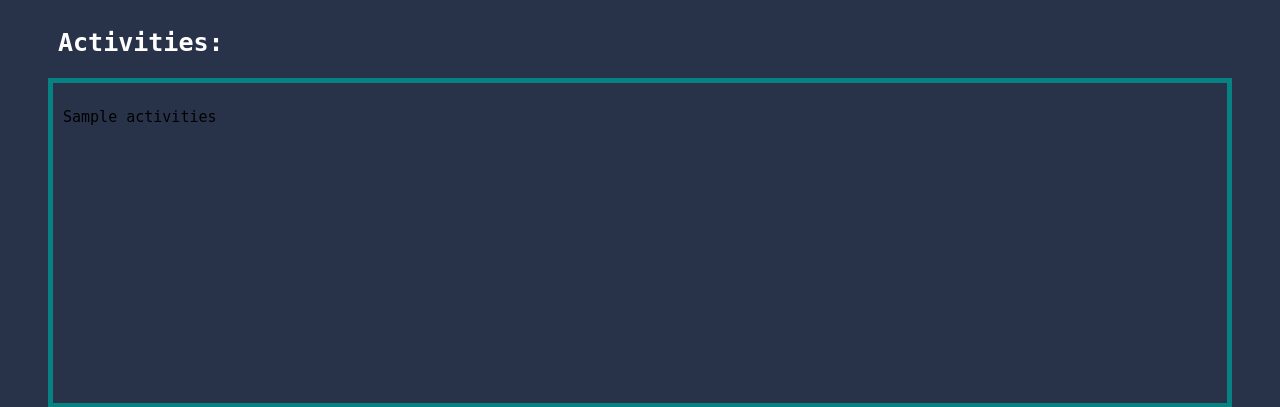
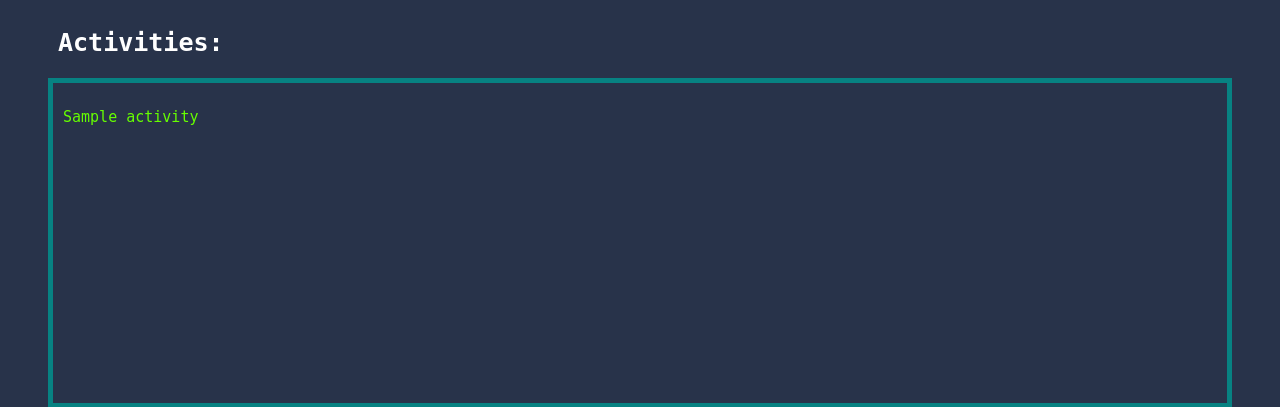
Before and after one commit to ninvilla/django_ninja_gold, a Django app: template game_app/templates/index.html in a window 1280 px wide. Shown: the part 621-1028 px from the top of the page. Run offline with Django 3.2, Linux system fonts and the light colour scheme; the template is opened without the code that fills it: most values are stand-ins (such as "Sample title", 1, 10 or a date in 2020).

Commit message:
add activity for loop

```diff
--- a/game_app/templates/index.html
+++ b/game_app/templates/index.html
@@ -52,7 +52,13 @@
         </div>
         <h2>Activities:</h2>
         <div id="activities">
-            <p class="">{{activities}}</p>
+            {% for activity in activities %}
+                {% if 'Lost' in activity %}
+            <p id="red">{{activity}}</p>
+                {% else %}
+            <p id="green">{{activity}}</p>
+                {% endif %}
+            {% endfor %}
         </div>
         <div class="reset">
             <button id="resetBtn">Reset</button>
```
